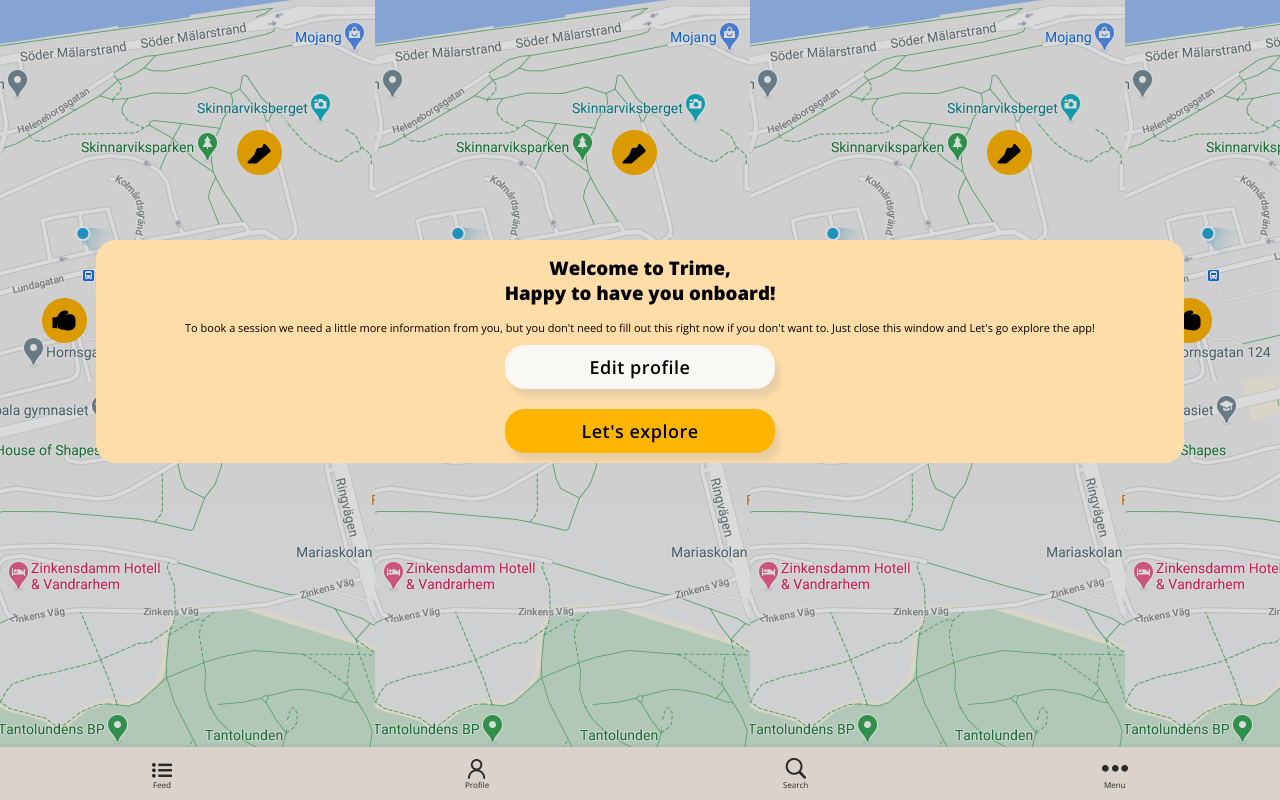
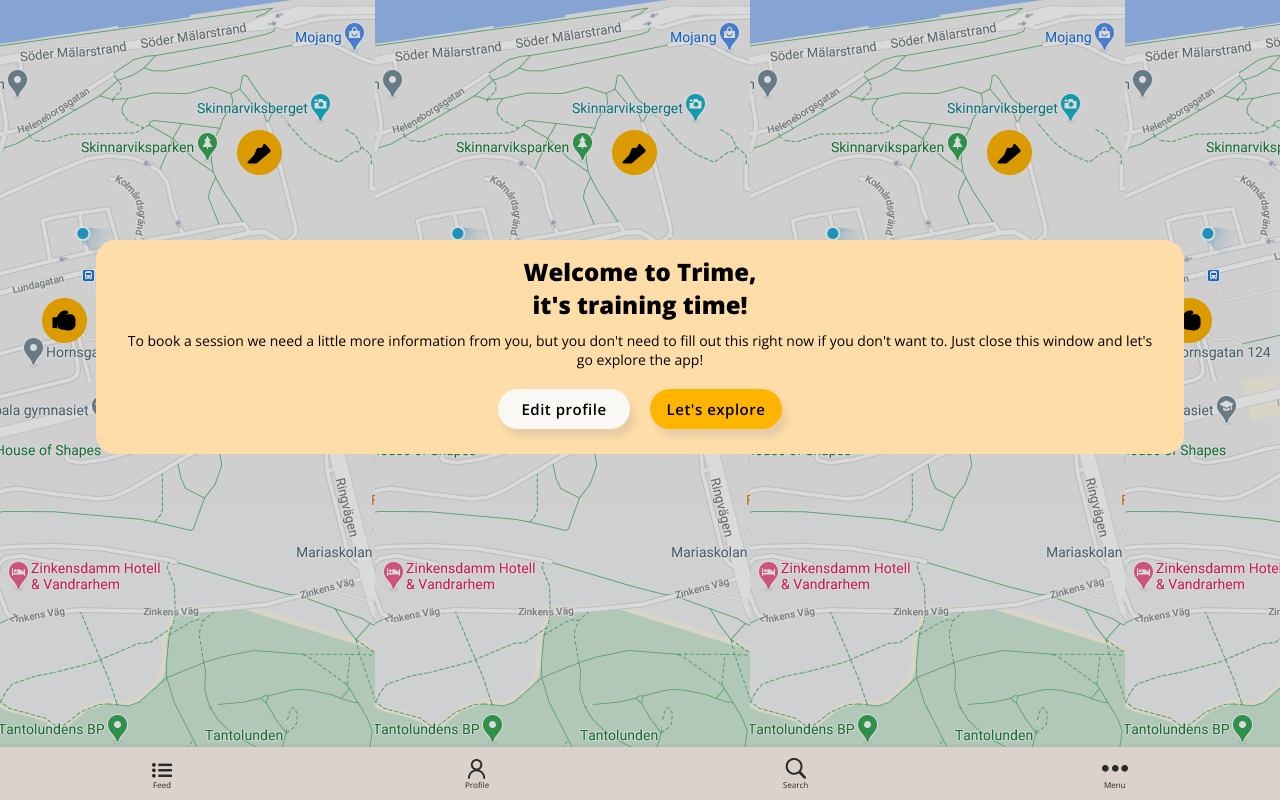
Before and after one commit to elinamren/trime, a React (Create React App) app: page /home in a window 1280 px wide. Built offline with nearby package versions, Linux system fonts and the light colour scheme.

Commit message:
popup changes

```diff
--- a/src/Home.js
+++ b/src/Home.js
@@ -1,13 +1,11 @@
 import SuccessBox from "./components/SuccessBox";
 import Nav from "./components/Nav";
-// import Menu from "./components/Menu";
 
 const Home = () => {
   return (
     <div className="home-container">
       <SuccessBox />
       <Nav />
-      {/* <Menu /> */}
     </div>
   );
 };
--- a/src/components/SuccessBox.js
+++ b/src/components/SuccessBox.js
@@ -1,4 +1,4 @@
-import Button from './button'
+import Button from "./button";
 
 const SuccessBox = () => {
   let modal = document.getElementsByClassName("modal");
@@ -22,27 +22,29 @@
   return (
     <div className="modal">
       <div className="modal-content">
-        <h3>
+        <h2>
           Welcome to Trime, <br />
-          Happy to have you onboard!
-        </h3>
+          it's training time!
+        </h2>
         <p>
           To book a session we need a little more information from you, but you
           don't need to fill out this right now if you don't want to. Just close
-          this window and Let's go explore the app!
+          this window and let's go explore the app!
         </p>
+        <div className="modal-button-container">
           <Button
             onClick={handleClick}
-          styleClass="not-important-button"
+            styleClass="not-important-button small-button"
             id="go-to-profile"
             text="Edit profile"
           />
           <Button
             onClick={handleClick}
-          styleClass="yellow-button"
+            styleClass="yellow-button small-button"
             id="close-window"
             text="Let's explore"
           />
+        </div>
       </div>
     </div>
   );
--- a/src/index.css
+++ b/src/index.css
@@ -123,11 +123,17 @@
 }
 
 @keyframes blink {
-  0% {color: black; }
-  50% { background-color: var(--yellow-button); color: black;}
-  100% {color: black; }
+  0% {
+    color: black;
+  }
+  50% {
+    background-color: var(--yellow-button);
+    color: black;
+  }
+  100% {
+    color: black;
+  }
 }
-
 
 /* PERSONAL INFO SCREEN */
 
@@ -265,7 +271,6 @@
 /* Popup after signup! */
 
 .modal {
-  /* display: none; */
   position: fixed;
   z-index: 1;
   padding-top: 30vh;
@@ -279,10 +284,9 @@
 
 .modal-content {
   position: relative;
-  /* background-color: var(--light-background); */
   background-color: var(--light-yellow-background);
   margin: auto;
-  padding: 0;
+  padding: 15px 10px;
   border-radius: 20px;
   width: 85vw;
   overflow: auto;
@@ -292,16 +296,29 @@
   animation-duration: 0.4s;
 }
 
-.modal-content h3 {
-  padding: 15px;
+.modal-content h2 {
+  padding-bottom: 10px;
 }
 
 .modal-content p {
-  font-size: 0.6875rem;
+  font-size: 0.875rem;
   margin-left: 15px;
   margin-right: 15px;
+}
+
+.modal-button-container {
+  display: flex;
+  flex-direction: row;
+  justify-content: center;
+  margin-top: 10px;
 }
 
 .not-important-button {
   background-color: var(--white-button);
 }
+
+.small-button {
+  width: 132px;
+  padding: 10px;
+  font-size: 0.9375rem;
+}
```
Lines whose indentation alone changed are shown as unchanged.
